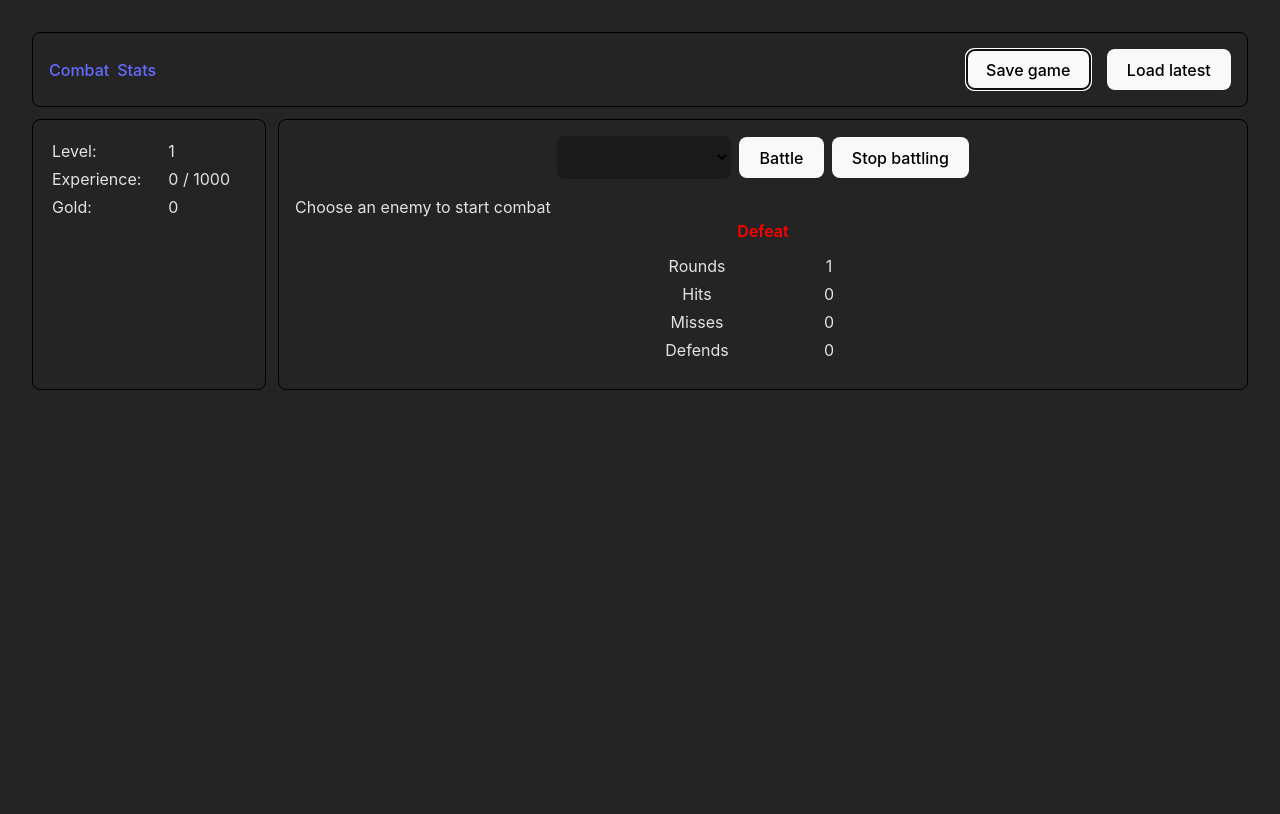
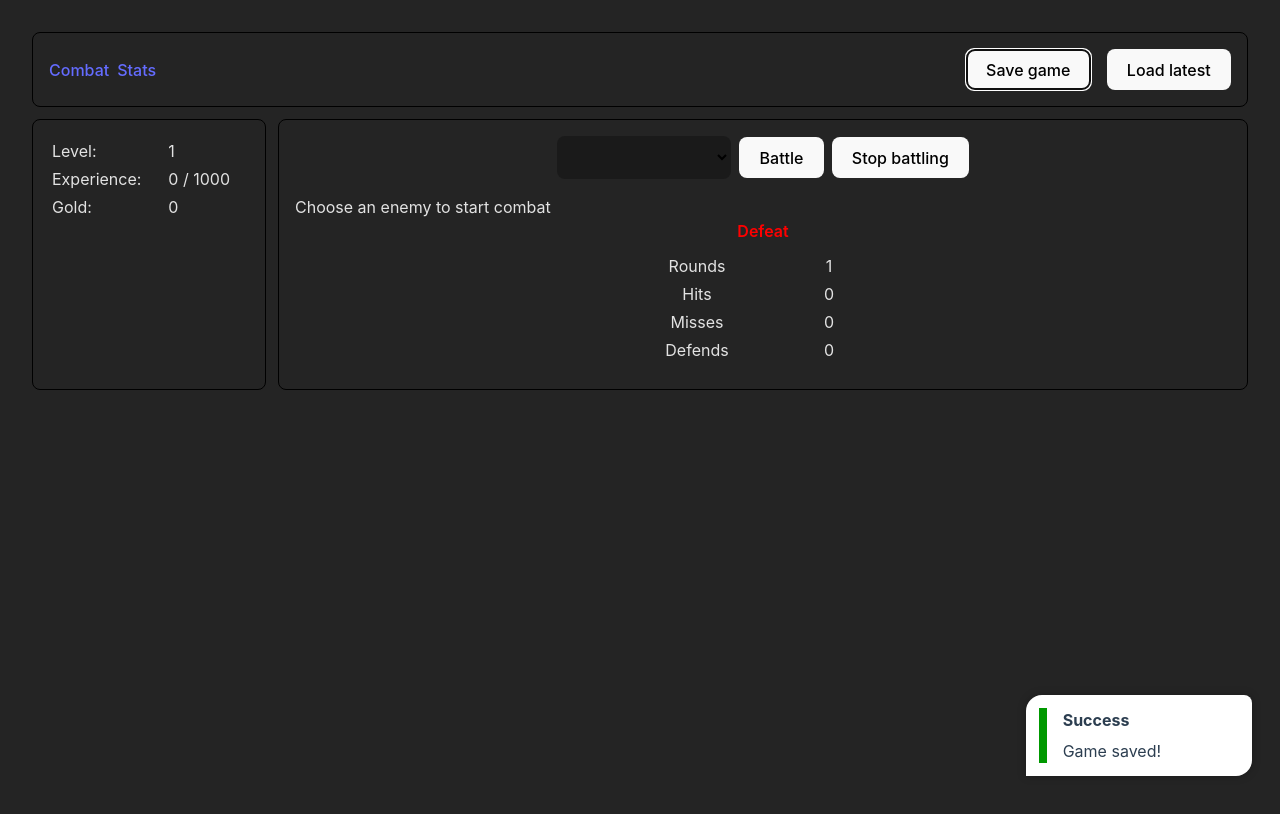
Before and after one commit to MJZwart/idle-questify, a Vue app: page / in a window 1280 px wide. Both pictures are taken after a click on the button "Save game". Shown: the top 814 px of the page. Built offline with nearby package versions, Linux system fonts and the light colour scheme.

Commit message:
Toast service added

```diff
--- a/resources/js/App.vue
+++ b/resources/js/App.vue
@@ -8,6 +8,7 @@
             <ActiveAction class="box-border w-100" />
         </div>
     </div>
+    <ToastWrapper />
 </template>
 
 <script setup lang="ts">
@@ -16,6 +17,7 @@ import ActiveAction from './components/ActiveAction.vue';
 import Tabs from './components/Tabs.vue';
 import {onMounted} from 'vue';
 import {loadGame, startAutosave, checkGameState} from 'service/saveService';
+import ToastWrapper from './components/global/toast/ToastWrapper.vue';
 onMounted(() => {
     if (!loadGame()) {
         console.log('No save found, starting new game');
--- /dev/null
+++ b/resources/js/components/global/toast/Toast.vue
@@ -0,0 +1,113 @@
+<template>
+    <div class="custom-toast">
+        <div class="custom-toast-sidebar" :class="toast.type ?? 'info'" />
+        <div class="custom-toast-content">
+            <div class="custom-toast-header">
+                <h4>{{ toast.title }}</h4>
+                <button @click="dismissToast">X</button>
+            </div>
+            <div class="text">
+                {{ toast.text }}
+            </div>
+        </div>
+    </div>
+</template>
+
+<script setup lang="ts">
+import {onMounted} from 'vue';
+import {removeToast, Toast} from 'service/toastService.ts';
+
+onMounted(() => {
+    setTimeout(() => {
+        dismissToast();
+    }, 5000);
+});
+
+defineProps<{toast: Toast}>();
+
+const dismissToast = () => {
+    removeToast();
+};
+</script>
+
+<style lang="scss" scoped>
+@import 'assets/scss/_variables.scss';
+.success {
+    background-color: #009900;
+}
+.info {
+    background-color: #009999;
+}
+.error {
+    background-color: #990000;
+}
+.custom-toast {
+    color: #2c3e50;
+    width: 200px;
+    min-height: 50px;
+    display: flex;
+    flex-direction: row;
+    margin-bottom: 0.5rem;
+    padding: 0.8rem;
+    background-color: white;
+    border-top-left-radius: 1rem;
+    border-bottom-right-radius: 1rem;
+    border-top-right-radius: 0.5rem;
+    box-shadow: 0 0 0.5rem rgb(0 0 0 / 25%);
+
+    p {
+        margin-top: 3px;
+        margin-bottom: 3px;
+    }
+    .custom-toast-sidebar {
+        width: 0.5rem;
+    }
+    .custom-toast-content,
+    .custom-toast-header {
+        width: 100%;
+        display: flex;
+        h4 {
+            margin-top: 0;
+        }
+    }
+    .custom-toast-content {
+        flex-direction: column;
+        padding-left: 1rem;
+        box-sizing: border-box;
+    }
+    .custom-toast-header {
+        height: 15px;
+        margin-bottom: 1rem;
+    }
+    button {
+        margin-left: auto;
+        border: none;
+        cursor: pointer;
+        background: none;
+        color: $primary;
+        height: fit-content;
+        padding-bottom: 3px;
+        border-radius: 0.2rem;
+    }
+}
+
+@media (max-width: 350px) {
+    .custom-toast {
+        width: 200px;
+
+        p {
+            font-family: var(--light-font);
+            font-size: small;
+        }
+        .custom-toast-sidebar {
+            width: 0.5rem;
+        }
+        .custom-toast-content {
+            padding-left: 0.5rem;
+        }
+        .custom-toast-header {
+            height: 5px;
+        }
+    }
+}
+</style>
--- /dev/null
+++ b/resources/js/components/global/toast/ToastWrapper.vue
@@ -0,0 +1,29 @@
+<template>
+    <div v-if="toasts.length" class="custom-toasts-wrapper">
+        <Toast v-for="(toast, index) of toasts" :key="index" :toast="toast" />
+    </div>
+</template>
+
+<script setup lang="ts">
+import Toast from './Toast.vue';
+import {toasts} from 'service/toastService.ts';
+</script>
+
+<style lang="scss" scoped>
+.custom-toasts-wrapper {
+    width: 250px;
+    min-height: 50px;
+    display: flex;
+    flex-direction: column;
+    align-items: center;
+    position: fixed;
+    right: 1rem;
+    bottom: 1rem;
+    z-index: 1060;
+}
+@media (max-width: 350px) {
+    .custom-toasts-wrapper {
+        width: 200px;
+    }
+}
+</style>
--- a/resources/js/service/saveService.ts
+++ b/resources/js/service/saveService.ts
@@ -1,4 +1,5 @@
 import {selectedEnemyId, startCombat} from './combatService';
+import {addSuccessToast} from './toastService';
 import {user} from './userService';
 
 let autosaveInterval = null;
@@ -14,7 +15,7 @@ export const saveGame = (): void => {
         selectedEnemyId: selectedEnemyId.value,
     };
     localStorage.setItem('questify-save', JSON.stringify(objectToSave));
-    console.log('Game saved');
+    addSuccessToast('Game saved!');
 };
 
 export const loadGame = (): boolean => {
@@ -23,6 +24,7 @@ export const loadGame = (): boolean => {
     const parsedObject = JSON.parse(saveGame);
     user.value = parsedObject.user;
     selectedEnemyId.value = parsedObject.selectedEnemyId;
+    addSuccessToast('Game loaded!');
     return true;
 };
 
--- /dev/null
+++ b/resources/js/service/toastService.ts
@@ -0,0 +1,26 @@
+import {ref} from 'vue';
+
+export type Toast = {
+    title: string;
+    text: string;
+    type: string;
+};
+
+export const toasts = ref<Toast[]>([]);
+
+export const addToast = (toast: Toast) => {
+    toasts.value?.push(toast);
+};
+
+export const addSuccessToast = (text: string) => {
+    const toast = {
+        title: 'Success',
+        text,
+        type: 'success',
+    };
+    addToast(toast);
+};
+
+export const removeToast = () => {
+    toasts.value.splice(0, 1);
+};
--- a/resources/js/service/userService.ts
+++ b/resources/js/service/userService.ts
@@ -4,6 +4,7 @@ import {CombatResult} from 'types/combat';
 import {calculateHitPoints} from './userStatService';
 import {randomBetweenSmall, roundToDecimals} from '../helpers/numberHelper';
 import {experienceCapForLevel} from '../helpers/experienceForLevel';
+import {addSuccessToast} from './toastService';
 
 const createNewUser = (): User => {
     return {
@@ -44,6 +45,8 @@ const checkAndApplyLevelUp = (): void => {
     if (user.value.experience >= experienceCapForLevel(user.value.level)) {
         user.value.experience -= experienceCapForLevel(user.value.level);
         user.value.level++;
+
+        addSuccessToast('Level up!');
         checkAndApplyLevelUp();
     }
 };
```
